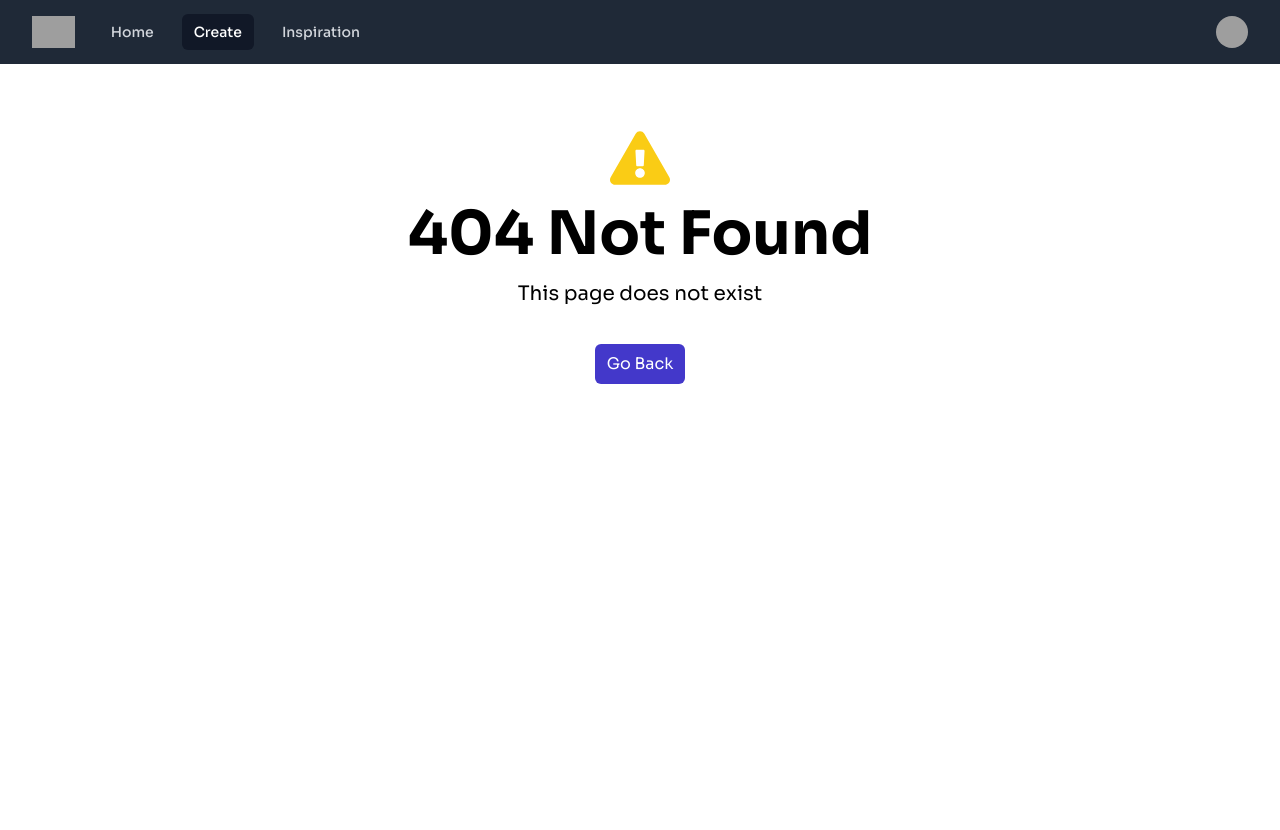
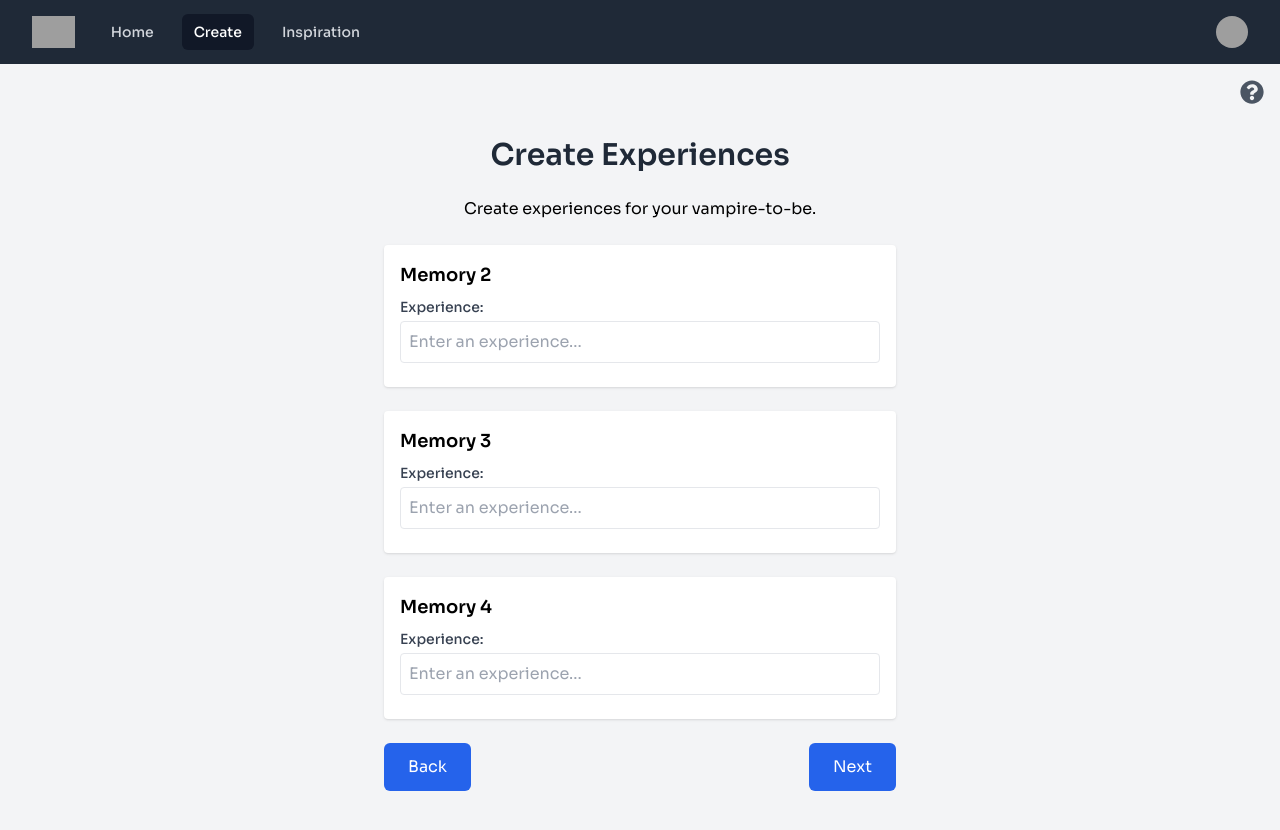
Before and after one commit to kellyjellykitten/vampire-game, a React (Vite) app: page /create/experiences in a window 1280 px wide. Before the commit this address had no page. Shown: the top 830 px of the page. Before the commit the page ends 800 px from the top, so only its background shows below. Built offline with nearby package versions, Linux system fonts and the light colour scheme; grey boxes are pictures that could not be loaded.

Commit message:
Memories page working, stores 3 experiences to nested array; removed context

```diff
--- a/src/App.jsx
+++ b/src/App.jsx
@@ -1,5 +1,4 @@
 import { Route, createBrowserRouter, createRoutesFromElements, RouterProvider } from 'react-router-dom';
-import { VampireProvider } from './VampireContext';
 import MainLayout from './layouts/MainLayout';
 import HomePage from './pages/HomePage';
 import CreatePage from './pages/CreatePage';
@@ -23,7 +22,7 @@ const router = createBrowserRouter(
       <Route path='/create/characters' element={<SideCharactersPage />} />
       <Route path='/create/skills' element={<VampireSkillsPage />} />
       <Route path='/create/resources' element={<VampireResourcesPage />} />
-      <Route path='/create/memories' element={<VampireMemoriesPage />} />
+      <Route path='/create/experiences' element={<VampireMemoriesPage />} />
       <Route path='/create/conversion' element={<VampireConversionPage />} />
       <Route path='/create/summary' element={<VampireSummaryPage />} />
       <Route path='/inspiration' element={<InspirationPage />} />
@@ -34,9 +33,7 @@ const router = createBrowserRouter(
 
 const App = () => {
     return (
-      <VampireProvider>
-        <RouterProvider router={router} />
-      </VampireProvider>
+      <RouterProvider router={router} />
   );
 };
 export default App
--- a/src/VampireContext.jsx
+++ /dev/null
@@ -1,43 +0,0 @@
-import { createContext, useContext, useState, useEffect } from 'react';
-
-//Create the context
-const VampireContext = createContext();
-
-//Character provider component
-// eslint-disable-next-line react/prop-types
-export const VampireProvider = ({ children }) => {
-    const [vampire, setVampire] = useState(() => {
-        //Load from localstorage or initialize the character object
-        const savedVampire = localStorage.getItem("vampire");
-        return savedVampire
-            ? JSON.parse(savedVampire)
-            : {
-                name: "",
-                sideCharacters: ["", "", ""],
-                skills: ["", "", ""],
-                resources: ["", "", ""],
-                memories: [
-                    { id: "1", experiences: ["", "", ""]},
-                    { id: "2", experiences: ["", "", ""]},
-                    { id: "3", experiences: ["", "", ""]},
-                    { id: "4", experiences: ["", "", ""]},
-                    { id: "5", experiences: ["", "", ""]},
-                ],
-                conversion: { immortal: "", mark: "" },
-            };
-    });
-    //Save to localstorage whenever character updates
-    useEffect(() => {
-        localStorage.setItem("vampire", JSON.stringify(vampire));
-    }, [vampire]);
-
-    return (
-        <VampireContext.Provider value={{ vampire, setVampire }}>
-            {children}
-        </VampireContext.Provider>
-    );
-};
-
-//Custom hook to use the character state in any component
-// eslint-disable-next-line react-refresh/only-export-components
-export const useVampire = () => useContext(VampireContext);
--- a/src/pages/VampireConversionPage.jsx
+++ b/src/pages/VampireConversionPage.jsx
@@ -1,25 +1,20 @@
 // import { useState } from 'react';
 import { useNavigate } from 'react-router-dom';
-// import HelpModal from '../components/HelpModal';
+import HelpModal from '../components/HelpModal';
 import NextButton from '../components/NextButton';
 import BackButton from '../components/BackButton';
 
 const VampireConversionPage = () => {
     const navigate = useNavigate();
 
-    const handleSubmit = (event) => {
-        event.preventDefault();
-        const form = event.target;
-        if (!form.checkValidity()) {
-            alert("Please fill out the required fields.")
-        }
-        // console.log('Resources:', resources);
+    const handleSubmit = (e) => {
+        e.preventDefault();
         navigate('/create/summary');
     };
 
     const handleBack = (event) => {
         event.preventDefault();
-        navigate('/create/memories')
+        navigate('/create/experiences')
     }
 
     return (
@@ -28,7 +23,11 @@ const VampireConversionPage = () => {
                 <BackButton onClick={handleBack} />
                 <NextButton onClick={handleSubmit} />
             </div>
+            <HelpModal
+                content="Enter experiences for your vampire character's memories."
+            />
         </div>
+
     )
 }
 
--- a/src/pages/VampireMemoriesPage.jsx
+++ b/src/pages/VampireMemoriesPage.jsx
@@ -1,57 +1,69 @@
-import { useState } from 'react';
+import { useState, useEffect } from 'react';
 import { useNavigate } from 'react-router-dom';
 import { useDispatch, useSelector } from 'react-redux';
-// import { setMemoryExperience } from '../vampireSlice';
-// import HelpModal from '../components/HelpModal';
+import HelpModal from '../components/HelpModal';
 import NextButton from '../components/NextButton';
 import BackButton from '../components/BackButton';
 import { setMemoryExperience } from '../vampireSlice';
 
 const VampireMemoriesPage = () => {
     const navigate = useNavigate();
+    const dispatch = useDispatch();
 
-    const dispatch = useDispatch();
-    const memories = useSelector((state) => state.vampire?.memories || []);
+    const memories = useSelector(state => state.vampire?.memories);
 
-    const [localMemories, setLocalMemories] = useState(() => {
-        return memories.map((memory) => [...memory.experiences]);
+    // initialize local state for the 3 experiences
+    const [memoryInputs, setMemoryInputs] = useState({
+        memory2: '',
+        memory3: '',
+        memory4: ''
     });
 
-    const handleMemoryChange = (memoryIndex, experienceIndex, value) => {
-        // prevent modifying protected slots
-        if (
-            (memoryIndex === 0 && experienceIndex === 0) || // Reserved experience
-            (memoryIndex === 4 && experienceIndex === 2) // Reserved slot
-        ) {
-            return;
+    // update local state when Redux state changes
+    useEffect(() => {
+        if (memories?.length >= 4) {
+            setMemoryInputs({
+                memory2: memories[1]?.experiences[0] || '',
+                memory3: memories[2]?.experiences[0] || '',
+                memory4: memories[3]?.experiences[0] || ''
+            });
         }
+    }, [memories]);
 
-        const updatedMemories = [...localMemories];
-        updatedMemories[memoryIndex][experienceIndex] = value;
-        setLocalMemories(updatedMemories);
+    const handleInputChange = (field, value) => {
+        setMemoryInputs(prev => ({
+            ...prev,
+            [field]: value
+        }));
     };
 
     const handleSubmit = (e) => {
         e.preventDefault();
-        localMemories.forEach((experiences, memoryIndex) => {
-            experiences.forEach((experience, experienceIndex) => {
-                if (
-                    experience &&
-                    !(
-                        (memoryIndex === 0 && experienceIndex === 0) || // Prevent overwriting initial memory
-                        (memoryIndex === 4 && experienceIndex === 2) // Prevent overwriting reserved slot
-                    )
-                ) {
-                    dispatch(
-                        setMemoryExperience({
-                            memoryId: (memoryIndex + 1).toString(),
-                            experienceIndex,
-                            value: experience,
-                        })
-                    );
+
+        // save to memory 2 (index 1)
+        if (memoryInputs.memory2) {
+            dispatch(setMemoryExperience({
+                memoryId: "2",
+                experienceIndex: 0,
+                value: memoryInputs.memory2
+            }));
         }
-            });
-        });
+        // save to memory 3 (index 2)
+        if (memoryInputs.memory3) {
+            dispatch(setMemoryExperience({
+                memoryId: "3",
+                experienceIndex: 0,
+                value: memoryInputs.memory3
+            }));
+        }
+        // save to memory 4 (index 3)
+        if (memoryInputs.memory4) {
+            dispatch(setMemoryExperience({
+                memoryId: "4",
+                experienceIndex: 0,
+                value: memoryInputs.memory4
+            }));
+        }
 
         navigate('/create/conversion');
     };
@@ -63,54 +75,71 @@ const VampireMemoriesPage = () => {
 
     return (
         <div className="relative flex flex-col items-center justify-center min-h-screen bg-gray-100 p-4">
-            <h1 className="text-3xl font-semibold text-gray-800 mb-6">Create Three Resources</h1>
-            <p>Create three resources for your vampire-to-be.</p>
-        <form onSubmit={handleSubmit}>
-            {localMemories.map((experiences, memoryIndex) => {
-            // Define experience limits per memory slot
-            const requiredExperiences = [1, 2, 3, 3, 2]; // Amount needed per memory
+            <h1 className="text-3xl font-semibold text-gray-800 mb-6">Create Experiences</h1>
+            <p className="mb-6">Create experiences for your vampire-to-be.</p>
 
-            return (
-                <div key={memoryIndex} className="mb-6">
-                    <h3 className="text-lg font-semibold">
-                        Memory {memoryIndex + 1}
-                    </h3>
-                    {experiences.map((experience, experienceIndex) => {
-                        if (experienceIndex >= requiredExperiences[memoryIndex]) {
-                            return null; // Don't render extra input fields
-                        }
-
-                        const isDisabled =
-                            (memoryIndex === 0 && experienceIndex === 0) || // Locked slot
-                            (memoryIndex === 4 && experienceIndex === 2); // Reserved slot
-
-                        return (
-                            <div key={experienceIndex} className="mb-2">
-                                <label className="block text-sm font-medium">
-                                    Experience {experienceIndex + 1}:
+            <form onSubmit={handleSubmit} className="w-full max-w-lg">
+                {/* Memory 2 Input */}
+                <div className="mb-6 p-4 bg-white rounded shadow">
+                    <h3 className="text-lg font-semibold mb-2">Memory 2</h3>
+                    <div className="mb-2">
+                        <label className="block text-sm font-medium text-gray-700 mb-1">
+                            Experience:
                         </label>
                         <input
                             type="text"
                             className="w-full p-2 border rounded"
-                                    value={experience}
-                                    onChange={(e) =>
-                                        handleMemoryChange(memoryIndex, experienceIndex, e.target.value)
-                                    }
-                                    disabled={isDisabled}
+                            value={memoryInputs.memory2}
+                            onChange={(e) => handleInputChange('memory2', e.target.value)}
+                            placeholder="Enter an experience..."
                         />
                     </div>
-                        );
-                    })}
                 </div>
-            );
-            })}
-        </form>
-            <div className="flex justify-center">
+
+                {/* Memory 3 Input */}
+                <div className="mb-6 p-4 bg-white rounded shadow">
+                    <h3 className="text-lg font-semibold mb-2">Memory 3</h3>
+                    <div className="mb-2">
+                        <label className="block text-sm font-medium text-gray-700 mb-1">
+                            Experience:
+                        </label>
+                        <input
+                            type="text"
+                            className="w-full p-2 border rounded"
+                            value={memoryInputs.memory3}
+                            onChange={(e) => handleInputChange('memory3', e.target.value)}
+                            placeholder="Enter an experience..."
+                        />
+                    </div>
+                </div>
+
+                {/* Memory 4 Input */}
+                <div className="mb-6 p-4 bg-white rounded shadow">
+                    <h3 className="text-lg font-semibold mb-2">Memory 4</h3>
+                    <div className="mb-2">
+                        <label className="block text-sm font-medium text-gray-700 mb-1">
+                            Experience:
+                        </label>
+                        <input
+                            type="text"
+                            className="w-full p-2 border rounded"
+                            value={memoryInputs.memory4}
+                            onChange={(e) => handleInputChange('memory4', e.target.value)}
+                            placeholder="Enter an experience..."
+                        />
+                    </div>
+                </div>
+
+                <div className="flex justify-between mt-6">
                     <BackButton onClick={handleBack} />
                     <NextButton onClick={handleSubmit} />
                 </div>
+            </form>
+
+            <HelpModal
+                content="Enter experiences for your vampire character's memories."
+            />
         </div>
-
     )
 }
 
--- a/src/pages/VampireNamePage.jsx
+++ b/src/pages/VampireNamePage.jsx
@@ -37,7 +37,7 @@ const VampireNamePage = () => {
                     type="text"
                     id="name"
                     name="name"
-                    value={name}
+                    value={name || ''}
                     onChange={(e) => setLocalName(e.target.value)}
                     placeholder="Enter name here"
                     required
--- a/src/pages/VampireResourcesPage.jsx
+++ b/src/pages/VampireResourcesPage.jsx
@@ -29,7 +29,7 @@ const VampireResourcesPage = () => {
         localResources.forEach((resource, index) => {
             dispatch(setResources({ index, value: resource }));
         })
-        navigate('/create/memories');
+        navigate('/create/experiences');
     };
 
     const handleBack = (e) => {
```
Lines whose indentation alone changed are shown as unchanged.
